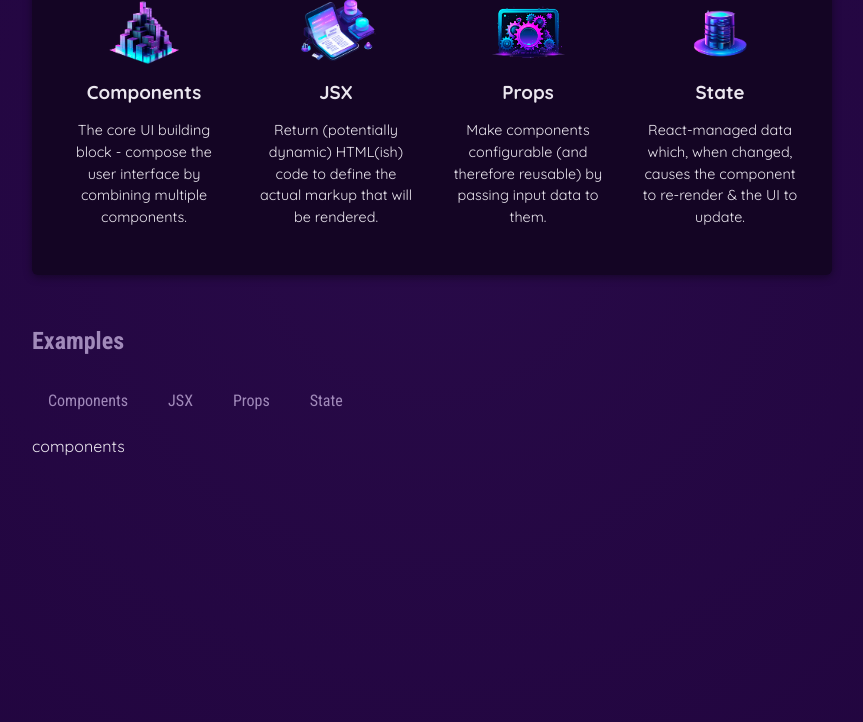
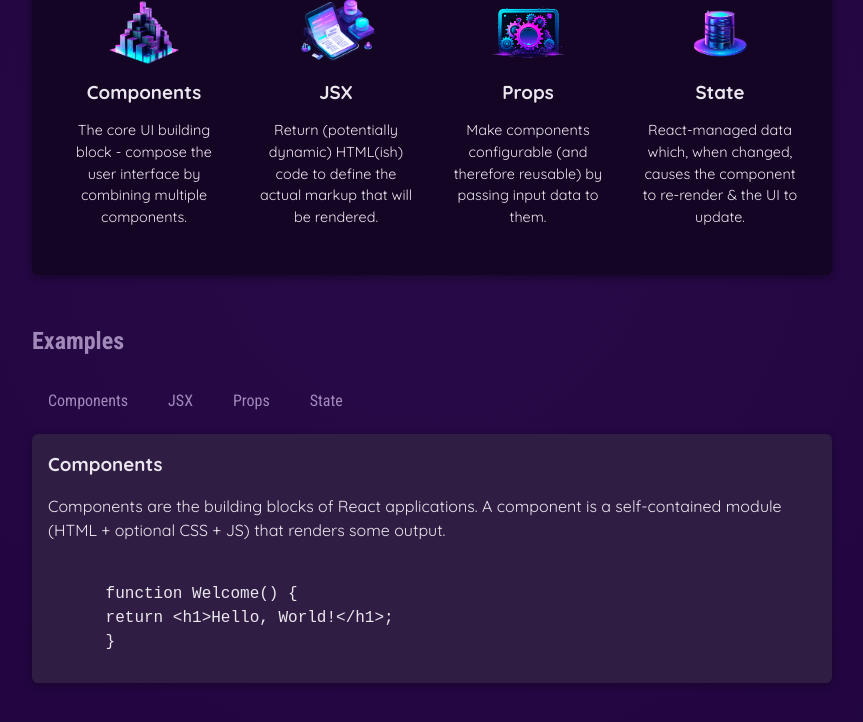
Before and after one commit to JarielGFox/corso_react_formatemp, a React (Vite) app: page / in a window 1280 px wide. Both pictures are taken after a click on the button "Components". Shown: the part 424-1146 px from the top of the page, without its empty margins (208-1071 px from the left). Built offline with nearby package versions, Linux system fonts and the light colour scheme.

Commit message:
ternary operator con state

```diff
--- a/src/App.jsx
+++ b/src/App.jsx
@@ -1,4 +1,4 @@
-import { CORE_CONCEPTS } from "./data";
+import { CORE_CONCEPTS, EXAMPLES } from "./data";
 import CoreConcept from "./components/CoreConcept";
 import Header from "./components/Header/Header";
 import TabButton from "./components/TabButton";
@@ -7,13 +7,27 @@
 function App() {
   //selectedTopic è un valore, setSelectedTopic è una funzione che aggiorna il valore di selectedTopic, useState è una funzione che restituisce il valore di selectedTopic e setSelectedTopic
   //setselectedTopic sarà la funzione che dobbiamo passare alla funzione handleClick
-  const [selectedTopic, setSelectedTopic] = useState("Please click a button");
+  const [selectedTopic, setSelectedTopic] = useState();
 
   //selectedButton è un argomento che passiamo come parametro a setSelectedTopic
   function handleClick(selectedButton) {
     //richiamiamo setSelectedTopic e passiamo selectedButton che va ad aggiornare il valore di selectedTopic
     setSelectedTopic(selectedButton);
   }
+
+  // soluzione con tabcontent passando però per lo stato
+  // let tabContent = <p>Please select a topic</p>;
+  // if (selectedTopic) {
+  //   tabContent = (
+  //     <div id="tab-content">
+  //       <h3>{EXAMPLES[selectedTopic].title}</h3>
+  //       <p>{EXAMPLES[selectedTopic].description}</p>
+  //       <pre>
+  //         <code>{EXAMPLES[selectedTopic].code}</code>
+  //       </pre>
+  //     </div>
+  //   );
+  // }
 
   return (
     <div>
@@ -38,7 +52,37 @@
             <TabButton onClick={() => handleClick("props")}>Props</TabButton>
             <TabButton onClick={() => handleClick("state")}>State</TabButton>
           </menu>
-          {selectedTopic}
+
+          {/* best practice da usare */}
+          {/* se non esiste selectedTopic allora non facciamo nulla */}
+          {!selectedTopic ? (
+            <p>Please select a topic.</p>
+          ) : (
+            <div id="tab-content">
+              <h3>{EXAMPLES[selectedTopic].title}</h3>
+              <p>{EXAMPLES[selectedTopic].description}</p>
+              <pre>
+                <code>{EXAMPLES[selectedTopic].code}</code>
+              </pre>
+            </div>
+          )}
+
+          {/* caso due senza usare && e soluzione altrettanto valida */}
+          {/* {tabContent} */}
+
+          {/* non best practice perchè && può dare problemi su valory falsy come 0 e NaN */}
+          {/*
+          {!selectedTopic && <p>Please select a topic.</p>}
+
+          {selectedTopic && (
+            <div id="tab-content">
+              <h3>{EXAMPLES[selectedTopic].title}</h3>
+              <p>{EXAMPLES[selectedTopic].description}</p>
+              <pre>
+                <code>{EXAMPLES[selectedTopic].code}</code>
+              </pre>
+            </div>
+          )} */}
         </section>
       </main>
     </div>
--- a/src/data.js
+++ b/src/data.js
@@ -36,9 +36,9 @@
     description:
       'Components are the building blocks of React applications. A component is a self-contained module (HTML + optional CSS + JS) that renders some output.',
     code: `
-function Welcome() {
-  return <h1>Hello, World!</h1>;
-}`,
+      function Welcome() {
+      return <h1>Hello, World!</h1>;
+      }`,
   },
   jsx: {
     title: 'JSX',
```
